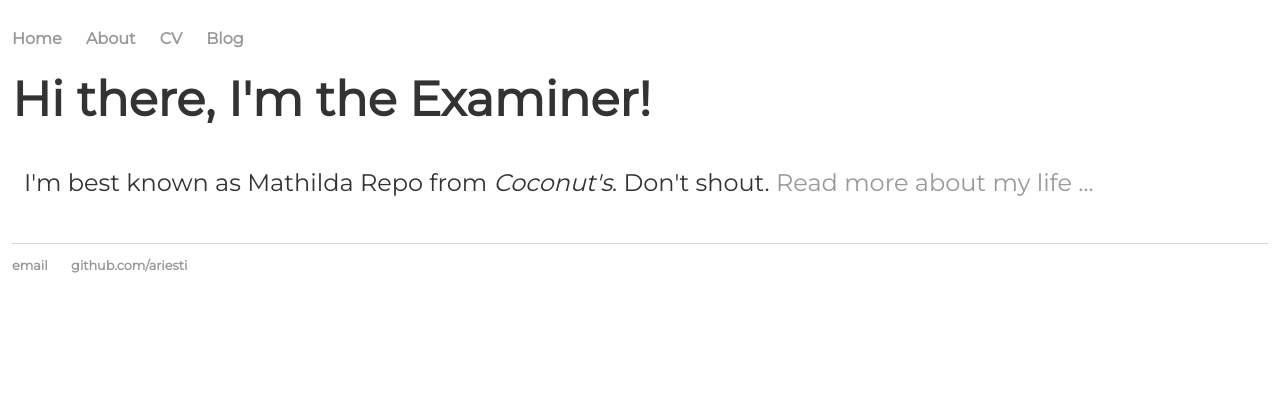
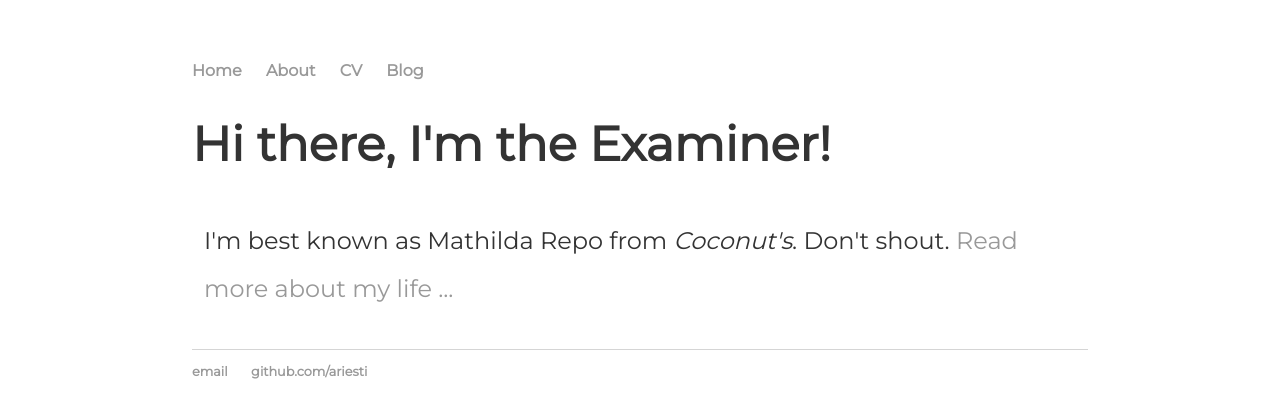
Before and after one commit to ariesti/ariesti.github.io, a Jekyll site: the page built from index.html, in a window 1280 px wide. Shown: the top 418 px of the page. Built offline with Jekyll 4.4.1, drawn with Linux system fonts in a browser that asks for light colours.

```diff
--- a/css/main.css
+++ b/css/main.css
@@ -1,4 +1,4 @@
-body { font-family: Montserrat, Helvetica Neue, sans-serif; margin: 0 auto; line-height: 2em; padding: 12px; box-sizing: border-box; color: #333; overflow: auto; }
+body { font-family: Montserrat, Helvetica Neue, sans-serif; margin: 60px auto; width: 70%; color: #333; overflow: auto; }
 
 a { text-decoration: none; color: #999; }
 a:hover { text-decoration: underline; }
```
